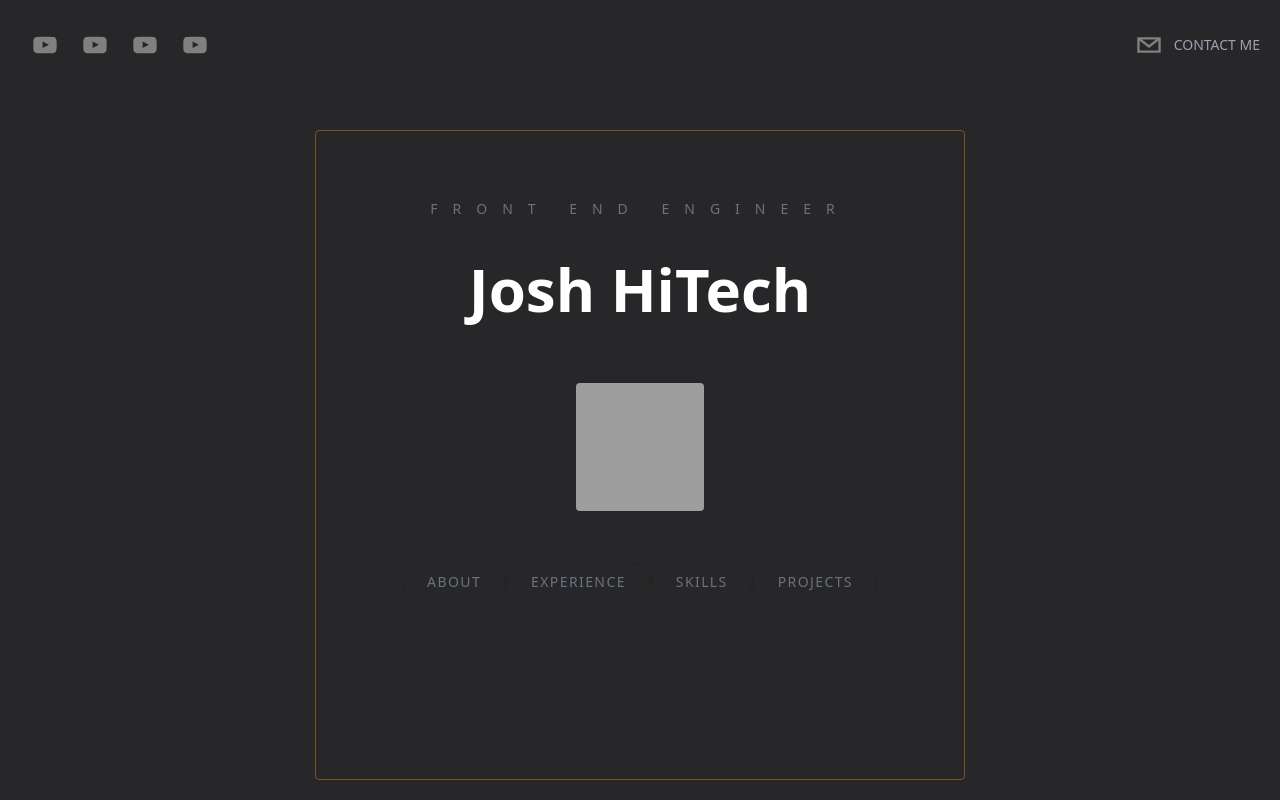
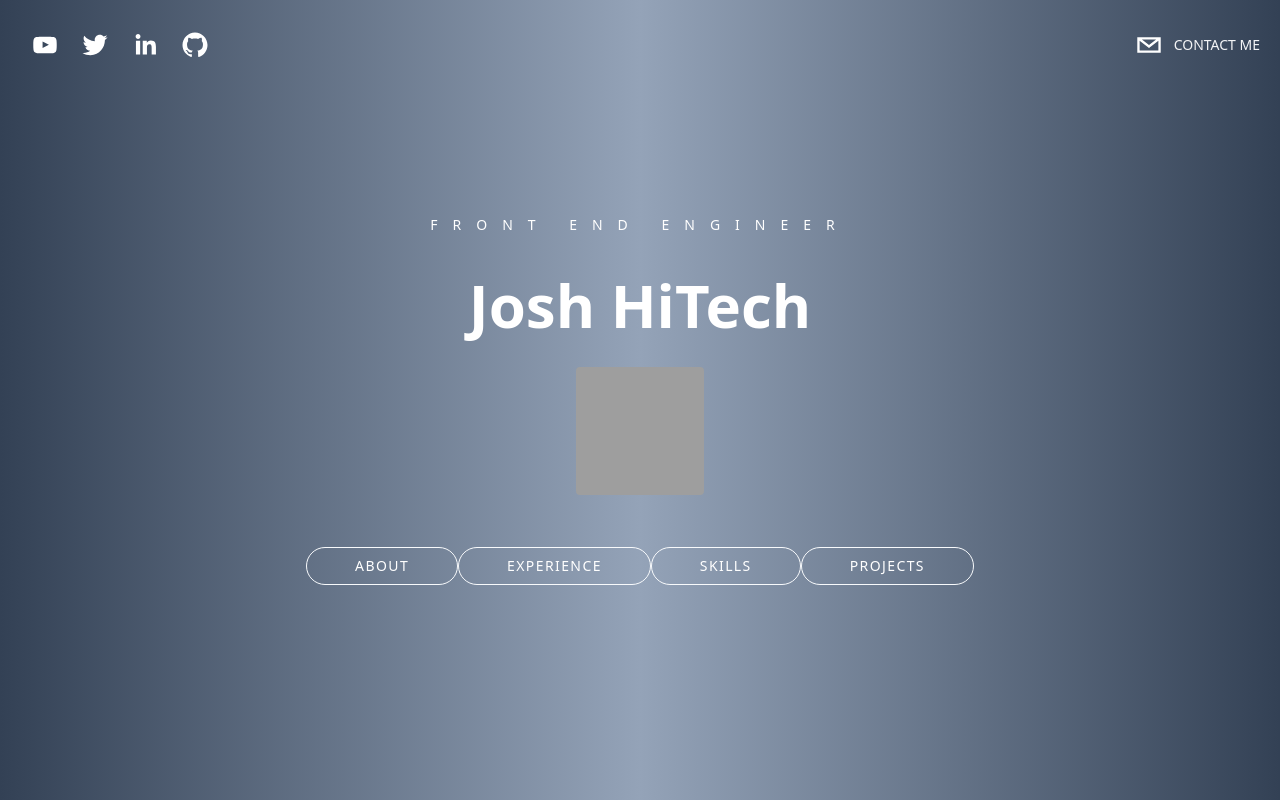
Before and after one commit to JoshSermon/modern-portfolio, a Next.js app in the folder modern-app/: page / in a window 1280 px wide. Built offline with nearby package versions, Linux system fonts and the light colour scheme; grey boxes are pictures that could not be loaded.

Commit message:
Customized portfolio to my style - updates

```diff
--- a/modern-app/components/About.tsx
+++ b/modern-app/components/About.tsx
@@ -10,7 +10,7 @@ function About({}: Props) {
         whileInView={{ opacity: 1 }}
         transition={{ duration: 1.5 }}
         className="flex flex-col relative h-screen text-center md:text-left md:flex-row max-w-7xl px-10 justify-evenly mx-auto items-center">
-            <h3 className="absolute top-24 uppercase tracking-[20px] text-gray-500 text-2xl">
+            <h3 className="absolute top-24 uppercase tracking-[20px] text-gray-100 text-2xl">
             About
             </h3>
 
--- a/modern-app/components/Background.tsx
+++ b/modern-app/components/Background.tsx
@@ -22,11 +22,11 @@ function Background({}: Props) {
 
 
         className="relative flex justify-center items-center">
-            <div className="absolute border border-[#333333] rounded h-[200px] w-[200px] mt-52 animate-ping"/>
+            {/* <div className="absolute border border-[#333333] rounded h-[200px] w-[200px] mt-52 animate-ping"/>
             <div className="absolute border border-[#333333] rounded h-[300px] w-[300px] mt-52 animate-ping"/>
             <div className="absolute border border-[#333333] rounded h-[500px] w-[500px] mt-52 animate-ping"/>
             <div className="absolute border border-[#F7AB0A] opacity-20 rounded h-[650px] w-[650px] mt-52 animate-pulse"/>
-            <div className="absolute border border-[#333333] rounded h-[800px] w-[800px] mt-52 animate-ping"/>
+            <div className="absolute border border-[#333333] rounded h-[800px] w-[800px] mt-52 animate-ping"/> */}
             <div />
         </motion.div>
     )
--- a/modern-app/components/Experience.tsx
+++ b/modern-app/components/Experience.tsx
@@ -12,11 +12,11 @@ function Experience({}: Props) {
         whileInView={{ opacity: 1 }}
         transition={{ duration: 1.5 }}
          className="h-screen flex relative overflow-hidden flex-col text-lft md:flex-row max-w-full px-10 justify-evenly mx-auto items-center">
-            <h3 className="absolute top-24 uppercase tracking-[20px] text-gray-500 text-2xl">
+            <h3 className="absolute top-24 uppercase tracking-[20px] text-gray-100 text-2xl">
                 Experience
             </h3>
 
-        <div className="w-full flex space-x-5 overflow-x-scroll pt-44 snap-x snap-mandatory">
+        <div className="w-full flex space-x-5 overflow-x-scroll pt-44 snap-x snap-mandatory scrollbar scrollbar-track-white-400/20 scrollbar-thumb-[#94a3b8]/80">
             <ExperienceCard />
             <ExperienceCard />
             <ExperienceCard />
--- a/modern-app/components/Header.tsx
+++ b/modern-app/components/Header.tsx
@@ -1,6 +1,7 @@
 import * as React from 'react';
 import { SocialIcon } from 'react-social-icons';
 import { motion } from "framer-motion";
+import Link from 'next/link';
 
 
 
@@ -29,19 +30,19 @@ export default function Header({}: Props) {
             {/* Social Icons */}
             <SocialIcon
             url="https://www.youtube.com/joshhitech"
-            fgColor="gray"
+            fgColor="white"
             bgColor="transparent" />
             <SocialIcon
-            url="https://www.youtube.com/joshhitech"
-            fgColor="gray"
+            url="https://www.twitter.com/joshhitech"
+            fgColor="white"
             bgColor="transparent" />
             <SocialIcon
-            url="https://www.youtube.com/joshhitech"
-            fgColor="gray"
+            url="https://www.linkedin.com/joshhitech"
+            fgColor="white"
             bgColor="transparent" />
              <SocialIcon
-            url="https://www.youtube.com/joshhitech"
-            fgColor="gray"
+            url="https://www.github.com/joshsermon"
+            fgColor="white"
             bgColor="transparent" />
         </motion.div>
 
@@ -63,12 +64,13 @@ export default function Header({}: Props) {
           }}
         className="flex flex-row items-center text-gray-300 cursor-pointer">
         <SocialIcon
+            url="#contact"
             className="cursor-pointer"
             network="email"
-            fgColor="gray"
+            fgColor="white"
             bgColor="transparent"
             />
-        <p className="uppercase hidden md:inline-flex text-sm text-gray-400">
+        <p className="uppercase hidden md:inline-flex text-sm text-gray-100">
         Contact Me
         </p>
         </motion.div>
--- a/modern-app/components/Hero.tsx
+++ b/modern-app/components/Hero.tsx
@@ -14,11 +14,10 @@ export default function Hero({}: Props) {
 
     return (
         <div className="h-screen flex flex-col space-y-8 items-center justify-center text-center overflow-hidden">
-                <h2 className="text-sm uppercase text-gray-500 pb-2 tracking-[15px]">Front End Engineer</h2>
+                <h2 className="text-sm uppercase pb-2 tracking-[15px]">Front End Engineer</h2>
         <Fade direction="up">
          <h1 className="text-5xl lg:text-6xl font-semibold scroll-px-10 ">Josh HiTech</h1>
         </Fade>
-        <Background />
         <img className="relative rounded h-32 w-32 mx-auto object-cover" src="https://ca.slack-edge.com/T02QUCP5J-U02JH3N6WPM-465398917323-512" alt="" ></img>
 
 
--- a/modern-app/components/Projects.tsx
+++ b/modern-app/components/Projects.tsx
@@ -11,11 +11,11 @@ function Projects({}: Props) {
     return (
         <motion.div className="h-screen relative flex overflow-hidden flex-column
         text-left md:flex-row max-w-full justify-evenly mx-auto items-center z-0">
-            <h3 className="absolute top-24 uppercase tracking-[20px] text-gray-500 text-2xl">Projects
+            <h3 className="absolute top-24 uppercase tracking-[20px] text-gray-100 text-2xl">Projects
             </h3>
 
             <div className="relative w-full flex overflow-x-scroll overflow-y-hidden
-            snap-x snap-mandatory z-20">
+            snap-x snap-mandatory z-20 scrollbar scrollbar-track-white-400/20 scrollbar-thumb-[#94a3b8]/80">
             {projects.map((project, i) => (
                 <div className="w-screen flex-shrink-0 snap-center flex flex-col space-y-5
                 items-center justify-center p-20 md:p-44 h-screen">
--- a/modern-app/package.json
+++ b/modern-app/package.json
@@ -10,6 +10,7 @@
   },
   "dependencies": {
     "@emotion/react": "^11.10.5",
+    "@heroicons/react": "^2.0.16",
     "@next/font": "13.1.6",
     "@types/node": "18.13.0",
     "@types/react": "18.0.27",
@@ -21,6 +22,7 @@
     "react": "18.2.0",
     "react-awesome-reveal": "^4.2.3",
     "react-dom": "18.2.0",
+    "react-hook-form": "^7.43.5",
     "react-particles": "^2.9.3",
     "react-social-icons": "^5.15.0",
     "tsparticles-engine": "^2.9.3",
@@ -30,6 +32,7 @@
   "devDependencies": {
     "autoprefixer": "^10.4.13",
     "postcss": "^8.4.21",
+    "tailwind-scrollbar": "^3.0.0",
     "tailwindcss": "^3.2.6"
   }
 }
--- a/modern-app/src/pages/index.tsx
+++ b/modern-app/src/pages/index.tsx
@@ -9,12 +9,12 @@ import Contact from "components/Contact";
 import * as React from "react";
 import { NextPage } from 'next';
 import Experience from 'components/Experience';
-
-const inter = Inter({ subsets: ['latin'] })
+import Link from 'next/link';
 
 const Home: NextPage = () => {
   return (
-    <div className="bg-zinc-800 text-white h-screen snap-y snap-mandatory overflow-scroll z-0">
+    <div className="transition-all duration-200 bg-gradient-to-r from-slate-700 via-slate-400 to-slate-700 background-animate text-white h-screen snap-y snap-mandatory
+     overflow-y-scroll overflow-x-hidden z-0 scrollbar scrollbar-track-white-400/20 scrollbar-thumb-[#94a3b8]/80">
       <Head>
         <title>Josh HiTech's Portfolio</title>
       </Head>
@@ -54,6 +54,21 @@ const Home: NextPage = () => {
       <section id="contact" className="snap-start">
       < Contact />
       </section>
+
+      <div>
+      <Link href="#hero">
+        <footer className="sticky bottom-5 w-full cursor-pointer">
+          <div className="flex items-center justify-center">
+            <img className="h-10 w-10 rounded-full filter grayscale hover:grayscale-0
+            cursor-pointer"
+            src="https://ca.slack-edge.com/T02QUCP5J-U02JH3N6WPM-465398917323-512"
+            alt=""
+            />
+          </div>
+        </footer>
+      </Link>
+      </div>
+
       </div>
   )
 }
--- a/modern-app/src/styles/globals.css
+++ b/modern-app/src/styles/globals.css
@@ -4,6 +4,12 @@
 
 @layer components {
     .heroButton{
-        @apply px-6 py-2 border border-[#242424] rounded-full uppercase text-sm tracking-widest text-gray-500 transition-all hover:border-[#F7ABBA]/40 hover:text-[#F7AB0A]/40
+        @apply px-12 py-2 border border-[#f8fafc] rounded-full uppercase text-sm tracking-widest transition-all hover:border-[#F7ABBA]/40 hover:text-[#F7AB0A]/40
+    }
+
+    .contactInput{
+        @apply outline-none bg-slate-800 rounded-sm border-b px-6 py-4 border-[#ffffff]
+        text-gray-500 placeholder-gray-100 transition-all focus:border-[#ffffff]/40
+        focus:text-[#ffffff]/40 hover:border-[#ffffff]/40
     }
 }
--- a/modern-app/tailwind.config.js
+++ b/modern-app/tailwind.config.js
@@ -12,5 +12,5 @@ module.exports = {
       }
     },
   },
-  plugins: [],
+  plugins: [require('tailwind-scrollbar')],
 }
```
Also changed, not shown: modern-app/components/Contact.tsx (+33 -1 lines), modern-app/components/Skills.tsx (+2 -5 lines), 1 other file (tests, documents, lock files or other folders).
